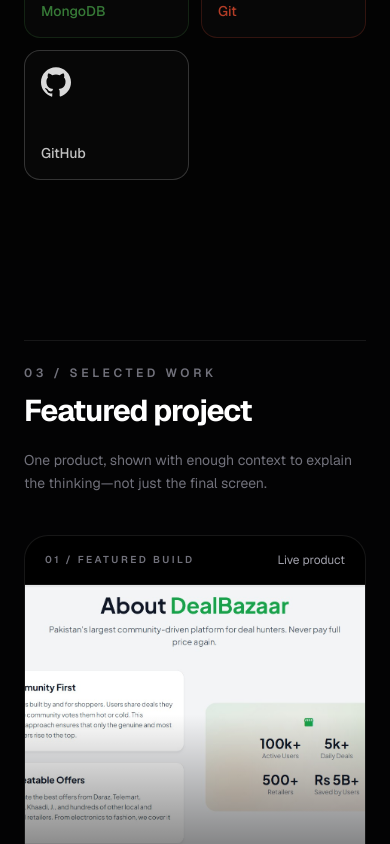
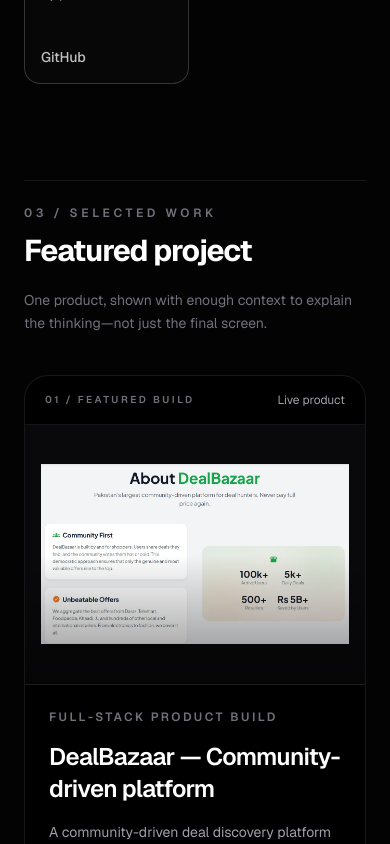
Before and after one commit to S-Hammad08/portfolio, a Next.js app: page / in a window 390 px wide. Shown: the part 3442-4286 px from the top of the page. Built offline with nearby package versions, Linux system fonts and the light colour scheme; no server answers.

Commit message:
add new project

```diff
--- a/src/component/sections/About.tsx
+++ b/src/component/sections/About.tsx
@@ -25,7 +25,7 @@
     return (
         <section
             id="about"
-            className="scroll-mt-20 py-20 sm:py-28 relative"
+            className="scroll-mt-20 py-12 sm:py-20 relative"
         >
             <Container>
                 <SectionHeading
--- a/src/component/sections/Contact.tsx
+++ b/src/component/sections/Contact.tsx
@@ -17,7 +17,7 @@
     return (
         <section
             id="contact"
-            className="scroll-mt-20 pt-20 sm:pt-28 relative overflow-hidden"
+            className="scroll-mt-20 pt-12 sm:pt-20 relative overflow-hidden"
         >
             {/* Soft Ambient Glow */}
             <div className="absolute bottom-0 right-0 w-[350px] h-[350px] rounded-full bg-white/[0.02] blur-[90px] pointer-events-none" />
--- a/src/component/sections/Projects.tsx
+++ b/src/component/sections/Projects.tsx
@@ -7,7 +7,7 @@
     return (
         <section
             id="projects"
-            className="scroll-mt-20 py-20 sm:py-28 relative bg-zinc-950/10"
+            className="scroll-mt-20 py-12 sm:py-20 relative bg-zinc-950/10"
         >
             <Container>
                 <SectionHeading
@@ -21,6 +21,7 @@
                         <ProjectCard
                             key={idx}
                             project={project}
+                            index={idx}
                         />
                     ))}
                 </div>
--- a/src/component/sections/Skills.tsx
+++ b/src/component/sections/Skills.tsx
@@ -7,7 +7,7 @@
     return (
         <section
             id="skills"
-            className="scroll-mt-20 py-20 sm:py-28 relative"
+            className="scroll-mt-20 py-12 sm:py-20 relative"
         >
             <Container>
                 <SectionHeading
--- a/src/component/ui/ProjectCard.tsx
+++ b/src/component/ui/ProjectCard.tsx
@@ -14,13 +14,16 @@
 
 type ProjectCardProps = {
     project: ProjectType;
+    index: number;
 };
 
-export default function ProjectCard({ project }: ProjectCardProps) {
+export default function ProjectCard({ project, index }: ProjectCardProps) {
+    const formattedIndex = String(index + 1).padStart(2, "0");
+
     return (
         <article className="group relative overflow-hidden rounded-3xl border border-white/[0.09] bg-black transition-all duration-500 hover:border-white/20 hover:shadow-[0_20px_60px_rgba(0,0,0,0.45)]">
             <div className="flex items-center justify-between border-b border-white/[0.08] px-5 py-4 sm:px-7">
-                <p className="text-[10px] font-semibold uppercase tracking-[0.24em] text-zinc-500">01 / Featured build</p>
+                <p className="text-[10px] font-semibold uppercase tracking-[0.24em] text-zinc-500">{formattedIndex} / Featured build</p>
                 <div className="flex items-center gap-2 text-xs text-zinc-400">
                     {/* <span className="h-1.5 w-1.5 rounded-full bg-emerald-400" /> */}
                     Live product
@@ -28,14 +31,14 @@
             </div>
 
             <div className="grid lg:grid-cols-12">
-                <div className="relative min-h-[260px] overflow-hidden border-b border-white/[0.08] bg-zinc-900 sm:min-h-[360px] lg:col-span-7 lg:min-h-[620px] lg:border-b-0 lg:border-r">
+                <div className="relative min-h-[260px] overflow-hidden border-b border-white/[0.08] bg-zinc-950 sm:min-h-[360px] lg:col-span-7 lg:min-h-[620px] lg:border-b-0 lg:border-r">
                     {project.image ? (
                         <Image
                             src={project.image}
                             alt={project.title}
                             fill
                             sizes="(min-width: 1024px) 58vw, 100vw"
-                            className="object-cover object-top transition-transform duration-700 group-hover:scale-[1.025]"
+                            className="object-contain p-4 sm:p-8 lg:p-12 transition-transform duration-700 group-hover:scale-[1.025]"
                         />
                     ) : (
                         /* Abstract Gradient Background if no image is available */
--- a/src/data/projects.ts
+++ b/src/data/projects.ts
@@ -24,5 +24,27 @@
         github: "https://github.com/S-Hammad08/DealBazar..",
         link: "https://dealbazar-project.vercel.app/",
     },
+    {
+        title: "StaffFlow — Employee Management Dashboard",
+        image: "/images/staffflow.jpg",
+        description: "A full-stack employee management dashboard designed to manage employees, departments, attendance, and workforce reports. StaffFlow includes secure admin authentication, complete CRUD operations, search, filtering, sorting, pagination, and real-time dashboard statistics.",
+        tech: [
+            "Next.js",
+            "TypeScript",
+            "Express.js",
+            "MongoDB Atlas",
+            "TanStack Query",
+            "Tailwind CSS"
+        ],
+        role: "Full-stack dashboard development",
+        highlights: [
+            "Employee, department, and attendance CRUD management",
+            "JWT authentication with secure HTTP-only cookies",
+            "Search, filtering, sorting, pagination, and dashboard reports",
+        ],
+        github: "https://github.com/S-Hammad08/StaffFlow",
+        link: "https://staff-flow-ten.vercel.app/",
+    },
+
 
 ];
```
Also changed, not shown: public/images/staffflow.jpg (added).
